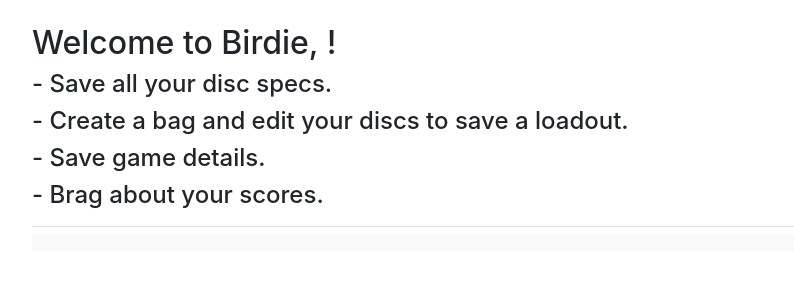
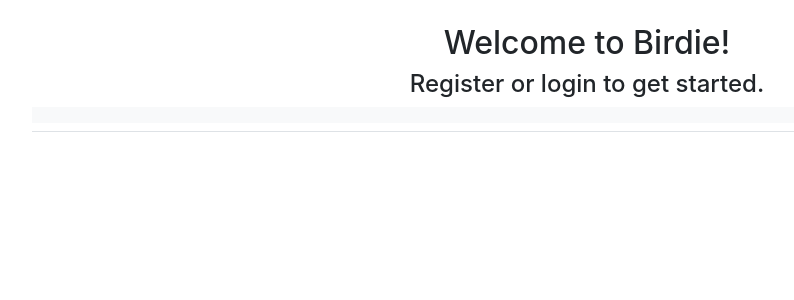
Before and after one commit to MReeds/Birdie-Full-Stack-Django-App, a Django app: page / in a window 1280 px wide. Shown: the part 58-358 px from the top of the page, without its empty margins (53-847 px from the left). Run offline with Django 3.2, Linux system fonts and the light colour scheme; some libraries are stand-ins or nearby versions.

Commit message:
refactored landing page

```diff
--- a/BirdieApp/templates/home.html
+++ b/BirdieApp/templates/home.html
@@ -2,6 +2,7 @@
 
 {% block page_header %}
     <div class="text-left">
+        {% if user.is_authenticated %}
         {% if request.user.first_name %}
         <h2>Welcome to Birdie, {{request.user.first_name}}!</h2>
         {% else %}
@@ -12,4 +13,10 @@
         <h4>- Save game details.</h4>
         <h4>- Brag about your scores.</h4>
     </div>
+    {% else %}
+    <div class="text-center">
+        <h2>Welcome to Birdie!</h2>
+        <h4>Register or login to get started.</h4>
+    </div>
+    {% endif %}
 {% endblock page_header %}
```
Also changed, not shown: db.sqlite3.
